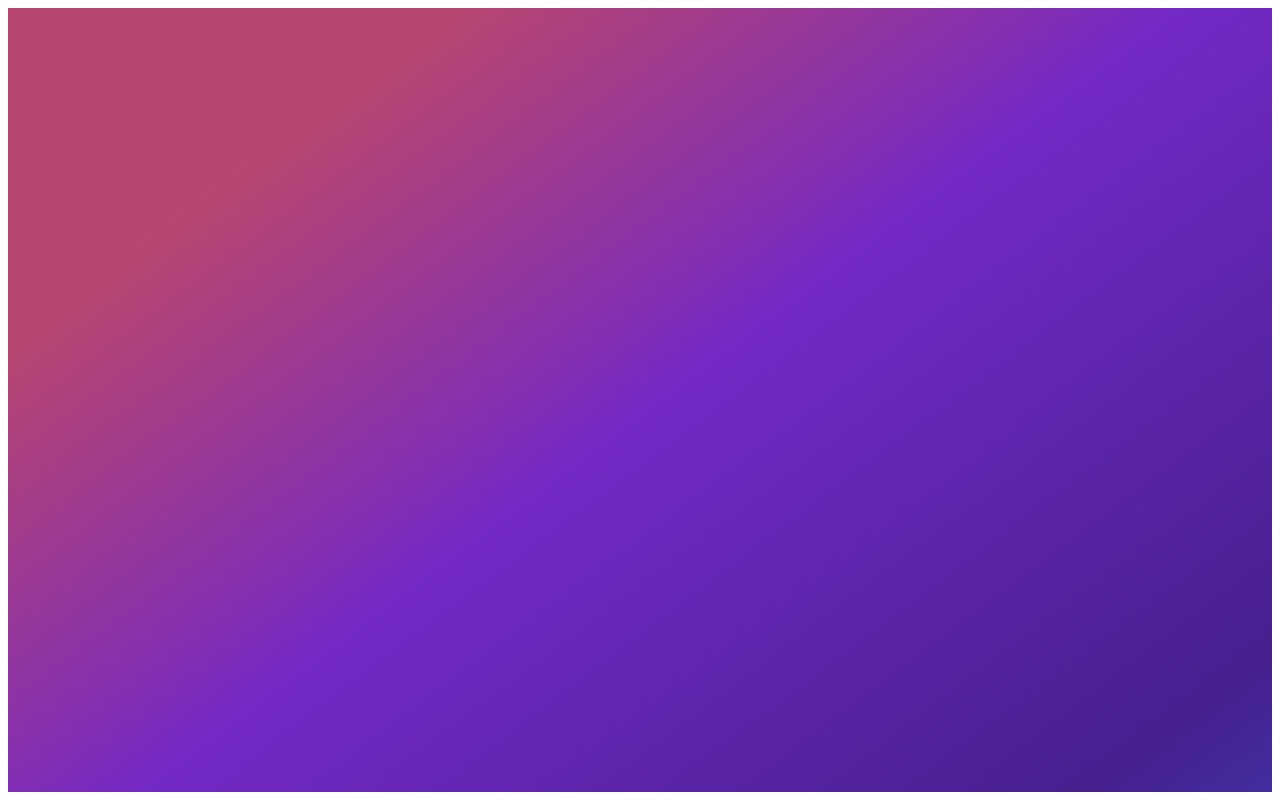
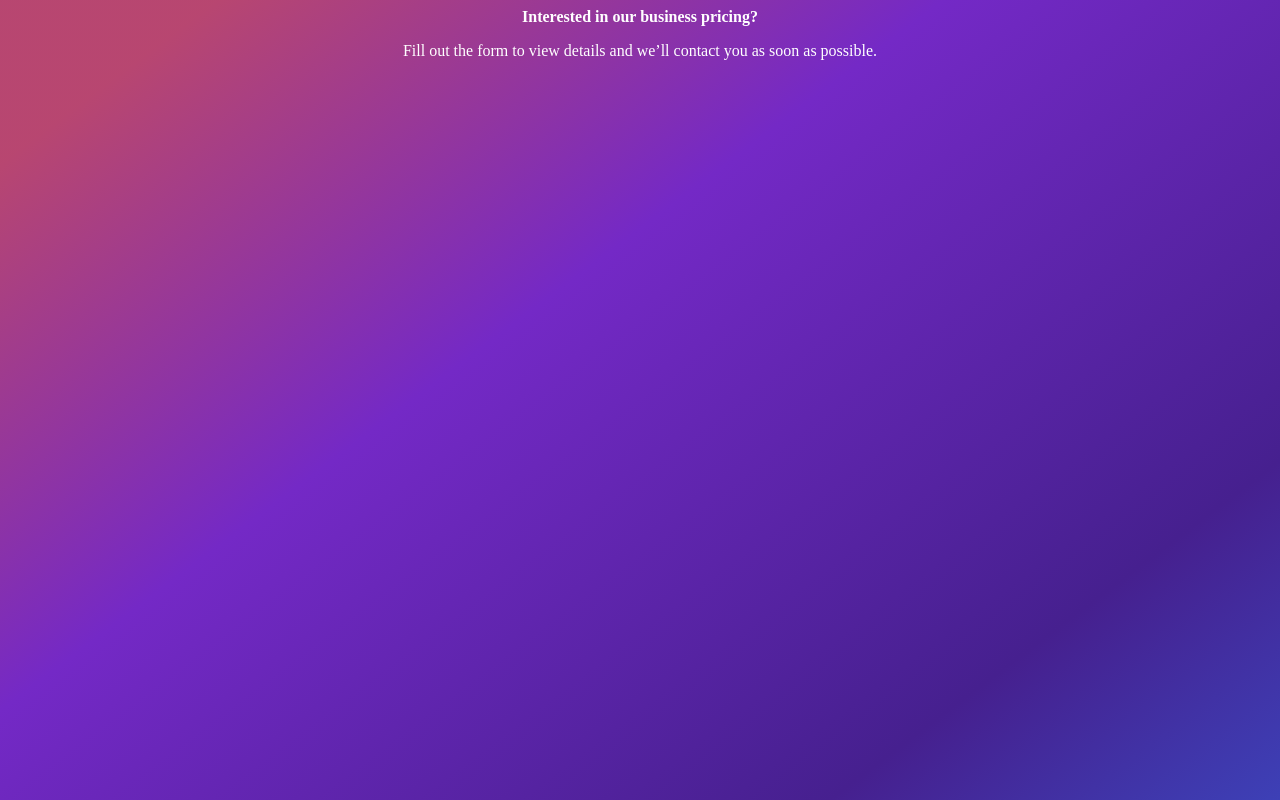
Before and after one commit to Slade-the-coder/Responsive-Contact-page, a plain HTML site: page docs/index.html in a window 1280 px wide. Drawn offline with Linux system fonts and the light colour scheme.

Commit message:
Fixed the svg and put in two of the texts

```diff
--- a/docs/index.html
+++ b/docs/index.html
@@ -4,18 +4,7 @@
         <link rel="stylesheet" href="style.css">
     </head>
     <body>
-        <svg width="100%" height="100%" viewBox="0 0 100% 100%" fill="none" xmlns="http://www.w3.org/2000/svg">
-            <rect width="100%" height="100%" fill="url(#paint0_linear_776_2215)"/>
-            <defs>
-                <linearGradient id="paint0_linear_776_2215" x1="467" y1="-14.4612" x2="1362.19" y2="1174.65" gradientUnits="userSpaceOnUse">
-                    <stop stop-color="#AE2D5D" stop-opacity="0.88"/>
-                    <stop offset="0.293984" stop-color="#7429C6"/>
-                    <stop offset="0.677083" stop-color="#46208F"/>
-                    <stop offset="1" stop-color="#2A4DD0" stop-opacity="0.94"/>
-                    <stop offset="1" stop-color="#2A4DD0"/>
-                </linearGradient>
-            </defs>
-        </svg>
-
+        <p><span class="head">Interested in our business pricing?</span></p>
+        <p><span class="instruction">Fill out the form to view details and we’ll contact you as soon as possible.</span></p>
     </body>
 </html>
--- a/docs/style.css
+++ b/docs/style.css
@@ -0,0 +1,17 @@
+body {
+    background-image: url(bg-image.svg);
+    background-size: cover;
+    background-position: center;
+    background-repeat: no-repeat;
+}
+
+p {
+    color: white;
+    font-family: Be Vietnam Pro;
+    position: relative;
+    text-align: center;
+}
+
+span.head {
+    font-weight: bold;
+}
```
